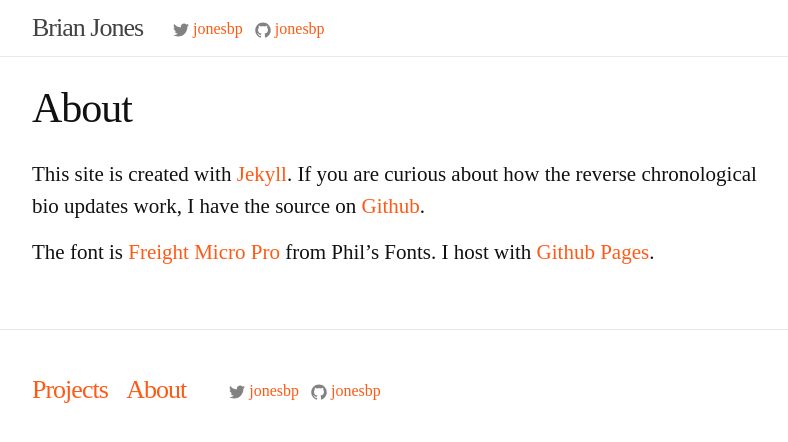
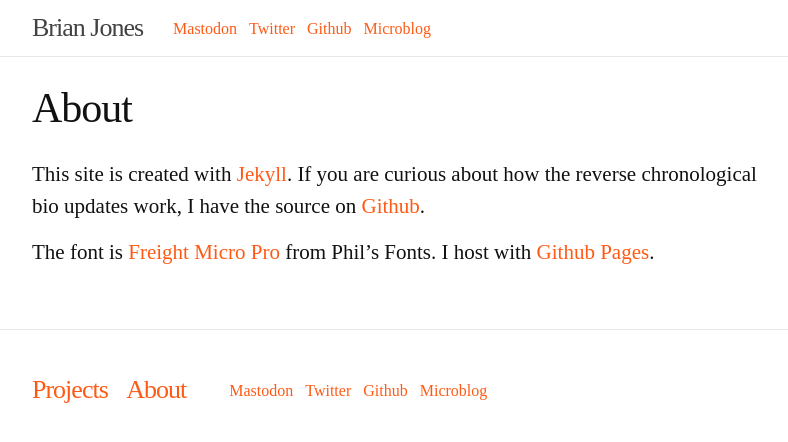
Before and after one commit to jonesbp/brianjon.es, a Jekyll site: the page built from about.md, in a window 1280 px wide. Shown: the top 442 px of the page, without its empty margins (238-1026 px from the left). Built offline with Jekyll 4.4.1, drawn with Linux system fonts in a browser that asks for light colours.

Commit message:
Change social links

```diff
--- a/_includes/social-media-list.html
+++ b/_includes/social-media-list.html
@@ -1,30 +1,14 @@
     <ul class="social-media-list">
-      {% if site.twitter_username %}
       <li>
-        <a href="https://twitter.com/{{ site.twitter_username }}" rel="me">
-          <span class="icon  icon--twitter">
-            <svg viewBox="0 0 16 16">
-              <path fill="#828282" d="M15.969,3.058c-0.586,0.26-1.217,0.436-1.878,0.515c0.675-0.405,1.194-1.045,1.438-1.809
-              c-0.632,0.375-1.332,0.647-2.076,0.793c-0.596-0.636-1.446-1.033-2.387-1.033c-1.806,0-3.27,1.464-3.27,3.27 c0,0.256,0.029,0.506,0.085,0.745C5.163,5.404,2.753,4.102,1.14,2.124C0.859,2.607,0.698,3.168,0.698,3.767 c0,1.134,0.577,2.135,1.455,2.722C1.616,6.472,1.112,6.325,0.671,6.08c0,0.014,0,0.027,0,0.041c0,1.584,1.127,2.906,2.623,3.206 C3.02,9.402,2.731,9.442,2.433,9.442c-0.211,0-0.416-0.021-0.615-0.059c0.416,1.299,1.624,2.245,3.055,2.271 c-1.119,0.877-2.529,1.4-4.061,1.4c-0.264,0-0.524-0.015-0.78-0.046c1.447,0.928,3.166,1.469,5.013,1.469 c6.015,0,9.304-4.983,9.304-9.304c0-0.142-0.003-0.283-0.009-0.423C14.976,4.29,15.531,3.714,15.969,3.058z"/>
-            </svg>
-          </span>
-
-          <span class="username">{{ site.twitter_username }}</span>
-        </a>
+        <a href="https://social.coop/@jonesbp">Mastodon</a>
       </li>
-      {% endif %}
-
-      {% if site.github_username %}
       <li>
-        <a href="https://github.com/{{ site.github_username }}" rel="me">
-          <span class="icon  icon--github">
-            <svg viewBox="0 0 16 16">
-              <path fill="#828282" d="M7.999,0.431c-4.285,0-7.76,3.474-7.76,7.761 c0,3.428,2.223,6.337,5.307,7.363c0.388,0.071,0.53-0.168,0.53-0.374c0-0.184-0.007-0.672-0.01-1.32 c-2.159,0.469-2.614-1.04-2.614-1.04c-0.353-0.896-0.862-1.135-0.862-1.135c-0.705-0.481,0.053-0.472,0.053-0.472 c0.779,0.055,1.189,0.8,1.189,0.8c0.692,1.186,1.816,0.843,2.258,0.645c0.071-0.502,0.271-0.843,0.493-1.037 C4.86,11.425,3.049,10.76,3.049,7.786c0-0.847,0.302-1.54,0.799-2.082C3.768,5.507,3.501,4.718,3.924,3.65 c0,0,0.652-0.209,2.134,0.796C6.677,4.273,7.34,4.187,8,4.184c0.659,0.003,1.323,0.089,1.943,0.261 c1.482-1.004,2.132-0.796,2.132-0.796c0.423,1.068,0.157,1.857,0.077,2.054c0.497,0.542,0.798,1.235,0.798,2.082 c0,2.981-1.814,3.637-3.543,3.829c0.279,0.24,0.527,0.713,0.527,1.437c0,1.037-0.01,1.874-0.01,2.129 c0,0.208,0.14,0.449,0.534,0.373c3.081-1.028,5.302-3.935,5.302-7.362C15.76,3.906,12.285,0.431,7.999,0.431z"/>
-            </svg>
-          </span>
-
-          <span class="username">{{ site.github_username }}</span>
-        </a>
+        <a href="https://twitter.com/jonesbp">Twitter</a>
       </li>
-      {% endif %}
+      <li>
+        <a href="https://github.com/jonesbp">Github</a>
+      </li>
+      <li>
+        <a href="http://micro.brianjon.es">Microblog</a>
+      </li>
     </ul>
```
